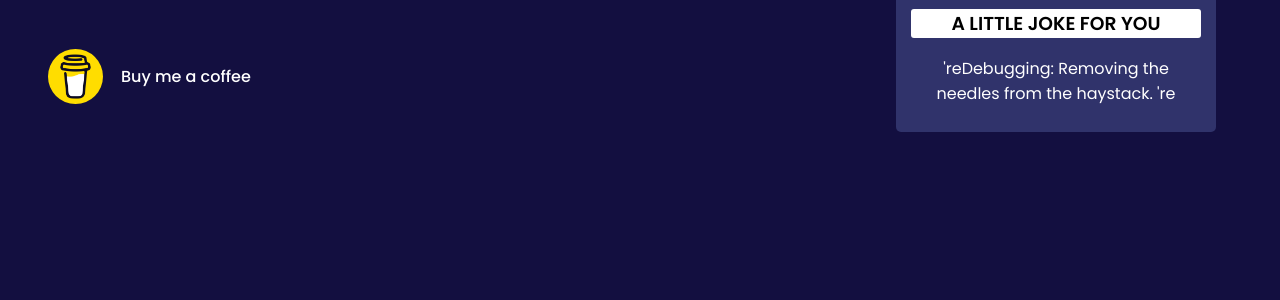
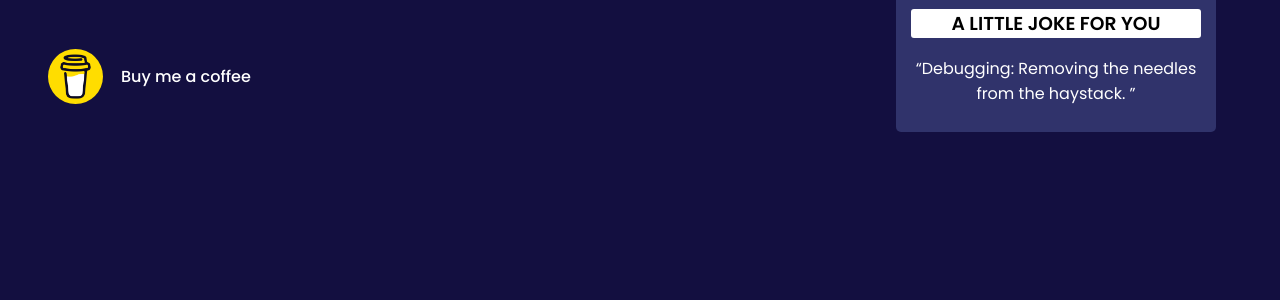
Before and after one commit to RohanDas28/GIndexer, a Next.js app: page /components/Fun in a window 1280 px wide. Shown: the top 300 px of the page. Built offline with nearby package versions, Linux system fonts and the light colour scheme; no server answers.

Commit message:
Fixed apostrophe

```diff
--- a/pages/components/Fun.js
+++ b/pages/components/Fun.js
@@ -31,7 +31,7 @@ const Fun = () => {
                 <div className="jokes">
 
                     <h3 className="h3">A Little joke for you</h3>
-                    <p className="joke">&apos;re{joke}&apos;re</p>
+                    <p className="joke"><q>{joke}</q></p>
                 </div>
             </div>
         </div>
```
